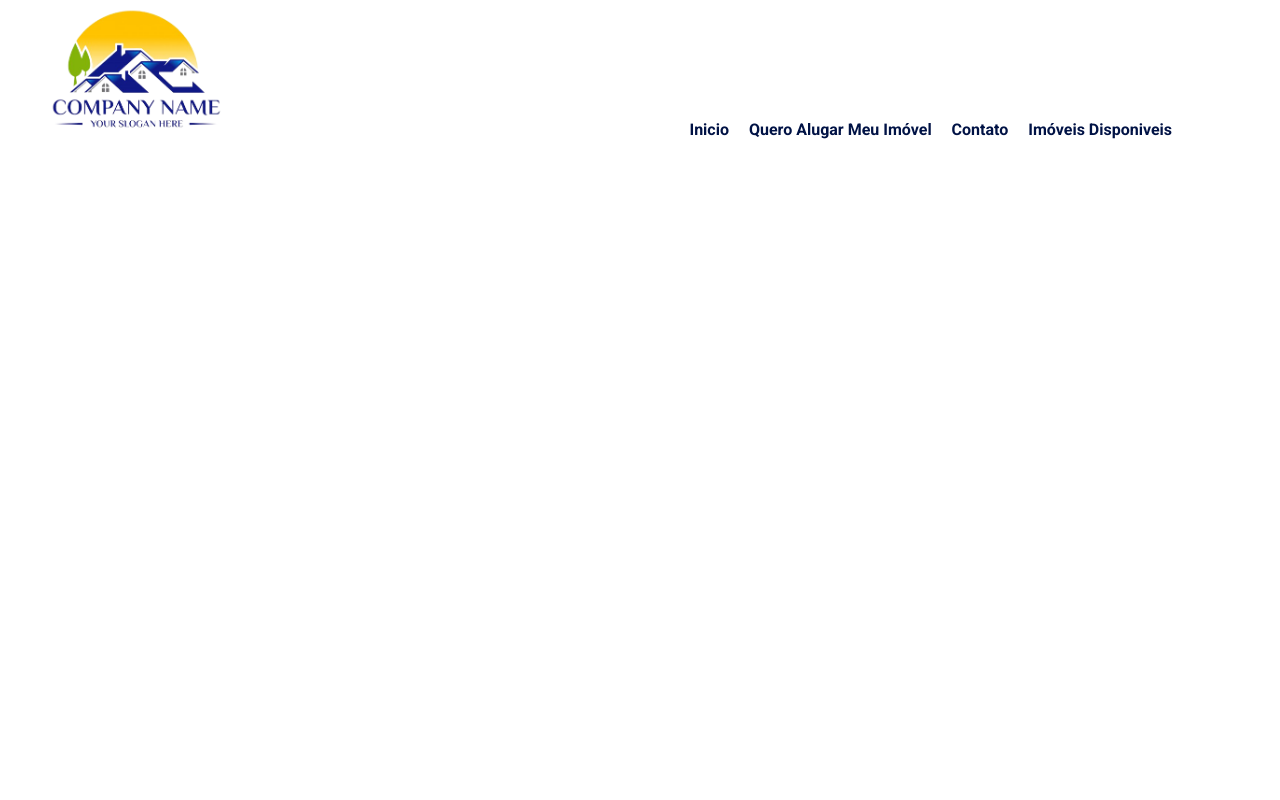
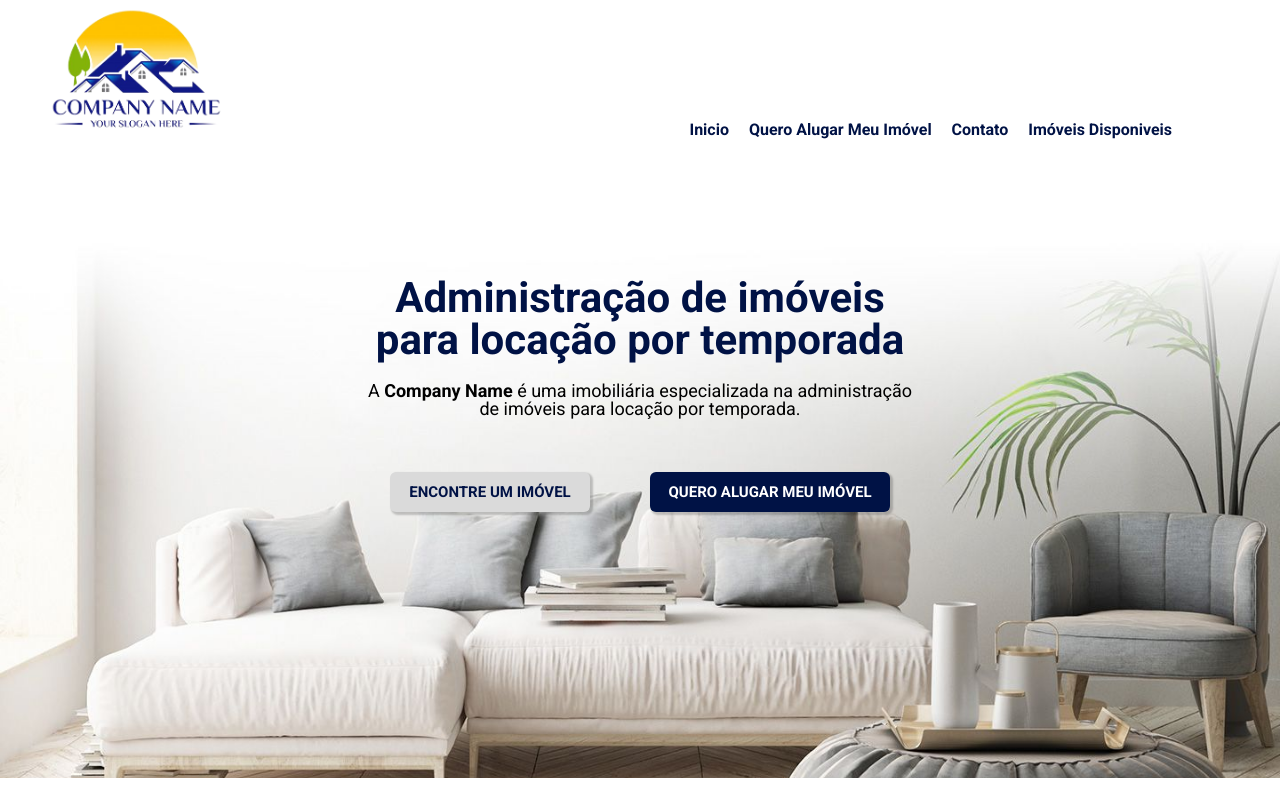
Before and after one commit to junior-leandro/imobiliaria, a plain HTML site: page index.html in a window 1280 px wide. Drawn offline with Linux system fonts and the light colour scheme.

Commit message:
Header e banner com botões feitos

```diff
--- /dev/null
+++ b/assets/css/banner.css
@@ -0,0 +1,63 @@
+strong {
+    font-weight: 700;
+}
+
+.banner {
+    width: 100%;
+    height: 80vh;
+    background-image: url("../img/banner-1.jpg");
+    background-repeat: no-repeat;
+    background-position: center;
+    background-size:cover;
+    display: flex;
+    justify-content: center;
+    align-items: center;
+
+}
+
+.content-banner{
+    display: flex;
+    flex-direction: column;
+    justify-content: center;
+    align-items: center;
+}
+.titulo-banner {
+    font-weight: 700;
+    font-size: 42px;
+    margin-bottom: 0.5em;
+}
+.texto-banner {
+    font-size: 18px;
+    color:var(--preto);
+    margin-bottom: 3em;
+}
+.botoes {
+    display: flex;
+    width: 500px;
+    justify-content: space-between;
+    align-items: center;
+    margin-bottom: 8em;
+}
+.botao{
+    font-family: var(--font);
+    font-weight: 700;
+    font-size: 15px;
+    text-transform: uppercase;
+    border: none;
+    width: 200px;
+    height: 40px;
+    border-radius: 6px;
+    box-shadow: 2px 2px 2px 1px rgba(0, 0, 0, 0.2);
+}
+
+.encontre-imovel{
+    background-color: var(--cor-cinza);
+    color: var(--cor-azul);
+
+}
+.alugue-imovel{
+    background-color: var(--cor-azul);
+    color: var(--cor-branco);
+    width: 240px;
+
+}
--- a/assets/css/menu-style.css
+++ b/assets/css/menu-style.css
@@ -1,12 +1,3 @@
-@import url('https://fonts.googleapis.com/css2?family=Roboto:wght@400;700&display=swap');
-
-:root {
-    --font:'Roboto', sans-serif;
-    --cor-do-menu: #001245;
-}
-
-
-
 .nav-menu {
     display: flex;
     align-items: baseline;
@@ -31,5 +22,5 @@
 
 .menu-item a {
     text-decoration: none;
-    color:var(--cor-do-menu)
+    color:var(--cor-azul)
 }
--- /dev/null
+++ b/assets/css/style.css
@@ -0,0 +1,15 @@
+@import url('https://fonts.googleapis.com/css2?family=Roboto:wght@400;700&display=swap');
+
+:root {
+    --font:'Roboto', sans-serif;
+    --cor-azul: #001245;
+    --preto: #000000;
+    --cor-cinza: #dadada;
+    --cor-branco: #FFFFFF;
+}
+h1, h2, h3, p{
+    font-family: var(--font);
+    font-weight: 400;
+    text-align: center;
+    color: var(--cor-azul);
+}
--- a/index.html
+++ b/index.html
@@ -6,9 +6,11 @@
     <meta name="viewport" content="width=device-width, initial-scale=1.0">
 
     <link rel="stylesheet" href="/assets/css/reset.css">
+    <link rel="stylesheet" href="/assets/css/style.css">
     <link rel="stylesheet" href="/assets/css/menu-style.css">
+    <link rel="stylesheet" href="/assets/css/banner.css">
 
-    <title>Best Houses</title>
+    <title>Company Name</title>
 </head>
 <body>
     <header>
@@ -25,6 +27,17 @@
 
     <main>
 
+        <section class="banner">
+            <div class="content-banner">
+
+                <h1 class="titulo-banner">Administração de imóveis <br> para locação por temporada</h1>
+                <p class="texto-banner">A <strong>Company Name</strong> é uma imobiliária especializada na administração <br> de imóveis para locação por temporada.</p>
+                <div class="botoes">
+                    <button class="botao encontre-imovel">Encontre um imóvel</button>
+                    <button class="botao alugue-imovel">Quero alugar meu imóvel</button>
+                </div>
+            </div>
+        </section>
     </main>
 
     <footer>
```
Also changed, not shown: assets/img/Originals/logo1.png (deleted), assets/img/banner-1.jpg (added), assets/img/persona.png (added).
